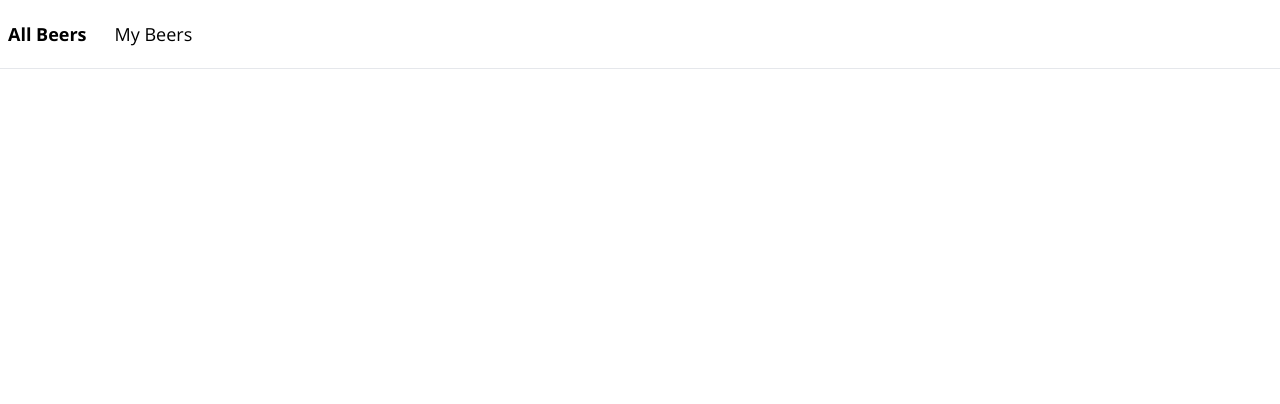
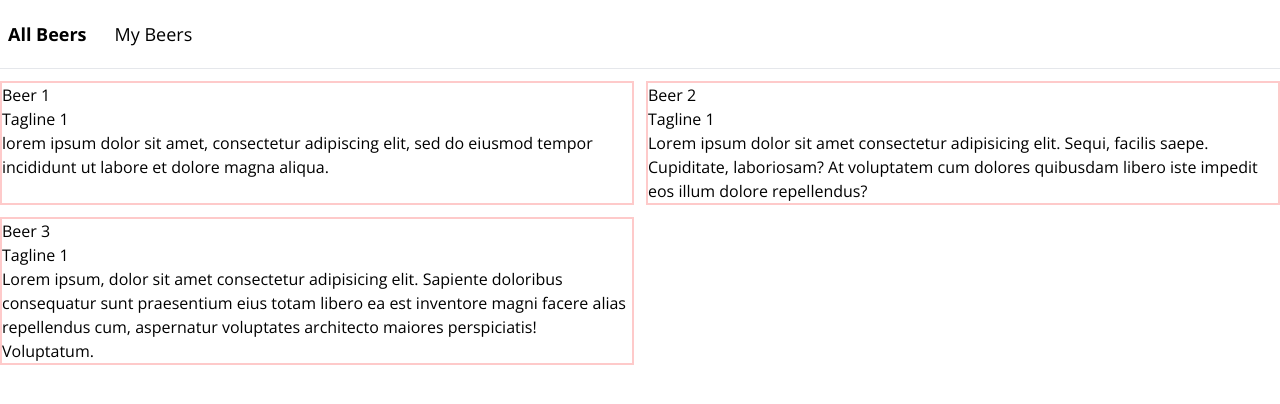
Before and after one commit to OjeshManandhar/beer-time, a React (Vite) app: page / in a window 1280 px wide. Shown: the top 404 px of the page. Built offline with nearby package versions, Linux system fonts and the light colour scheme.

Commit message:
Create tab content

```diff
--- a/src/App.tsx
+++ b/src/App.tsx
@@ -1,4 +1,8 @@
 import { useState } from 'react';
+
+// components
+import MyBeers from '@/components/MyBeers';
+import AllBeers from '@/components/AllBeers';
 
 function App() {
   const [selectedTab, setSelectedTab] = useState<'all' | 'my'>('all');
@@ -33,6 +37,9 @@ function App() {
       </nav>
 
       <hr />
+
+      <AllBeers display={selectedTab === 'all'} />
+      <MyBeers display={selectedTab === 'my'} />
     </main>
   );
 }
--- /dev/null
+++ b/src/components/AllBeers/index.tsx
@@ -0,0 +1,47 @@
+// components
+import BeerList from '@/components/BeerList';
+
+// types
+import type { Props } from './types';
+
+function AllBeers(props: Props) {
+  const beers = [
+    {
+      id: 1,
+      name: 'Beer 1',
+      image_url: 'https://images.punkapi.com/v2/keg.png',
+      tagline: 'Tagline 1',
+      description:
+        'lorem ipsum dolor sit amet, consectetur adipiscing elit, sed do eiusmod tempor incididunt ut labore et dolore magna aliqua.',
+      ingredients: ['Food 1', 'Food 2'],
+    },
+    {
+      id: 2,
+      name: 'Beer 2',
+      image_url: 'https://images.punkapi.com/v2/keg.png',
+      tagline: 'Tagline 1',
+      description:
+        'Lorem ipsum dolor sit amet consectetur adipisicing elit. Sequi, facilis saepe. Cupiditate, laboriosam? At voluptatem cum dolores quibusdam libero iste impedit eos illum dolore repellendus?',
+      ingredients: ['Food 1', 'Food 2'],
+    },
+    {
+      id: 3,
+      name: 'Beer 3',
+      image_url: 'https://images.punkapi.com/v2/keg.png',
+      tagline: 'Tagline 1',
+      description:
+        'Lorem ipsum, dolor sit amet consectetur adipisicing elit. Sapiente doloribus consequatur sunt praesentium eius totam libero ea est inventore magni facere alias repellendus cum, aspernatur voluptates architecto maiores perspiciatis! Voluptatum.',
+      ingredients: ['Food 1', 'Food 2'],
+    },
+  ];
+
+  return (
+    <div
+      className={`mt-3 transition-all ${props.display ? 'block' : 'hidden'}`}
+    >
+      <BeerList beers={beers} />
+    </div>
+  );
+}
+
+export default AllBeers;
--- /dev/null
+++ b/src/components/AllBeers/types.d.ts
@@ -0,0 +1,3 @@
+export type Props = {
+  display: boolean;
+};
--- /dev/null
+++ b/src/components/BeerList/index.tsx
@@ -0,0 +1,18 @@
+// types
+import type { Props } from './types';
+
+function BeerList({ beers }: Props) {
+  return (
+    <ul className='grid grid-cols-1 gap-3 md:grid-cols-2'>
+      {beers.map(beer => (
+        <li key={beer.id} className='border-2 border-red-200'>
+          {beer.name} <br />
+          {beer.tagline} <br />
+          {beer.description}
+        </li>
+      ))}
+    </ul>
+  );
+}
+
+export default BeerList;
--- /dev/null
+++ b/src/components/BeerList/types.d.ts
@@ -0,0 +1,6 @@
+// types
+import type { Beer } from '@/types';
+
+export type Props = {
+  beers: Beer[];
+};
--- /dev/null
+++ b/src/components/MyBeers/index.tsx
@@ -0,0 +1,44 @@
+// components
+import BeerList from '@/components/BeerList';
+
+// types
+import type { Props } from './types';
+
+function MyBeers(props: Props) {
+  const beers = [
+    {
+      id: 1,
+      name: 'Beer A',
+      image_url: 'https://images.punkapi.com/v2/keg.png',
+      tagline: 'Tagline A',
+      description: 'Description A',
+      ingredients: ['Food 1', 'Food 2'],
+    },
+    {
+      id: 2,
+      name: 'Beer B',
+      image_url: 'https://images.punkapi.com/v2/keg.png',
+      tagline: 'Tagline B',
+      description: 'Description B',
+      ingredients: ['Food 1', 'Food 2'],
+    },
+    {
+      id: 3,
+      name: 'Beer C',
+      image_url: 'https://images.punkapi.com/v2/keg.png',
+      tagline: 'Tagline B',
+      description: 'Description C',
+      ingredients: ['Food 1', 'Food 2'],
+    },
+  ];
+
+  return (
+    <div
+      className={`mt-3 transition-all ${props.display ? 'block' : 'hidden'}`}
+    >
+      <BeerList beers={beers} />
+    </div>
+  );
+}
+
+export default MyBeers;
--- /dev/null
+++ b/src/components/MyBeers/types.d.ts
@@ -0,0 +1,3 @@
+export type Props = {
+  display: boolean;
+};
--- /dev/null
+++ b/src/types.d.ts
@@ -0,0 +1,8 @@
+export type Beer = {
+  id: number;
+  name: string;
+  tagline: string;
+  image_url: string;
+  description: string;
+  ingredients: string | string[];
+};
```
